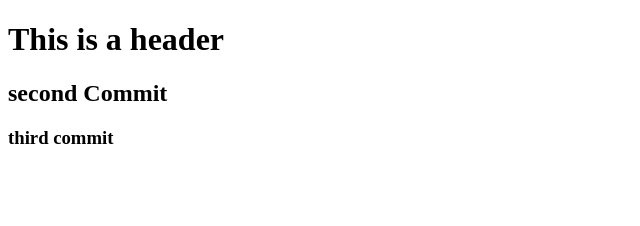
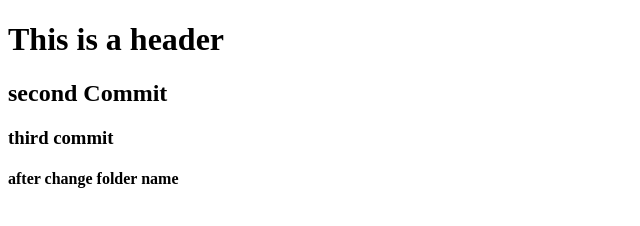
Before and after one commit to jinzhang05/BootstrapPorfolio, a plain HTML site: page index.html in a window 1280 px wide. Shown: the whole page, without its empty margins (0-640 px from the left). Drawn offline with Linux system fonts and the light colour scheme.

Commit message:
folder name changed

```diff
--- a/index.html
+++ b/index.html
@@ -10,5 +10,6 @@
     <h1>This is a header</h1>
     <h2>second Commit</h2>
     <h3>third commit</h3>
+    <h4>after change folder name</h4>
 </body>
 </html>
```
